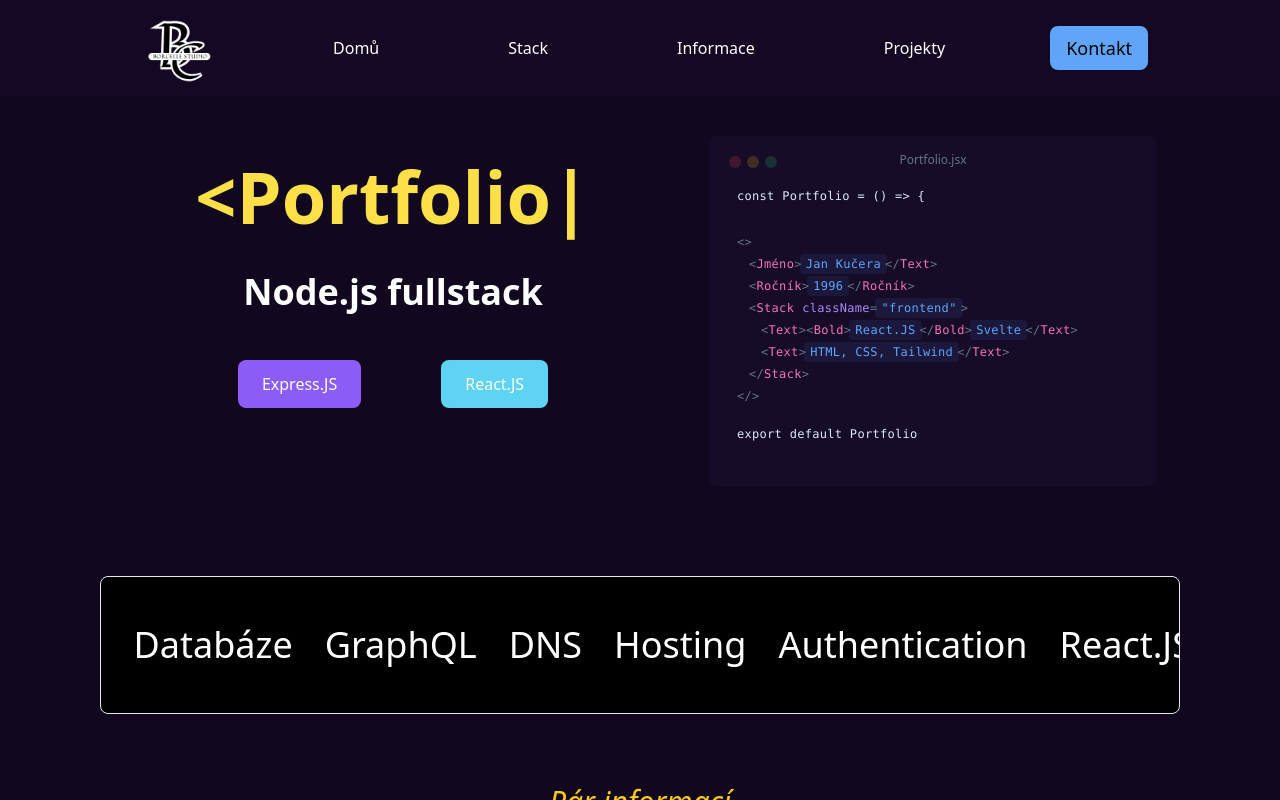
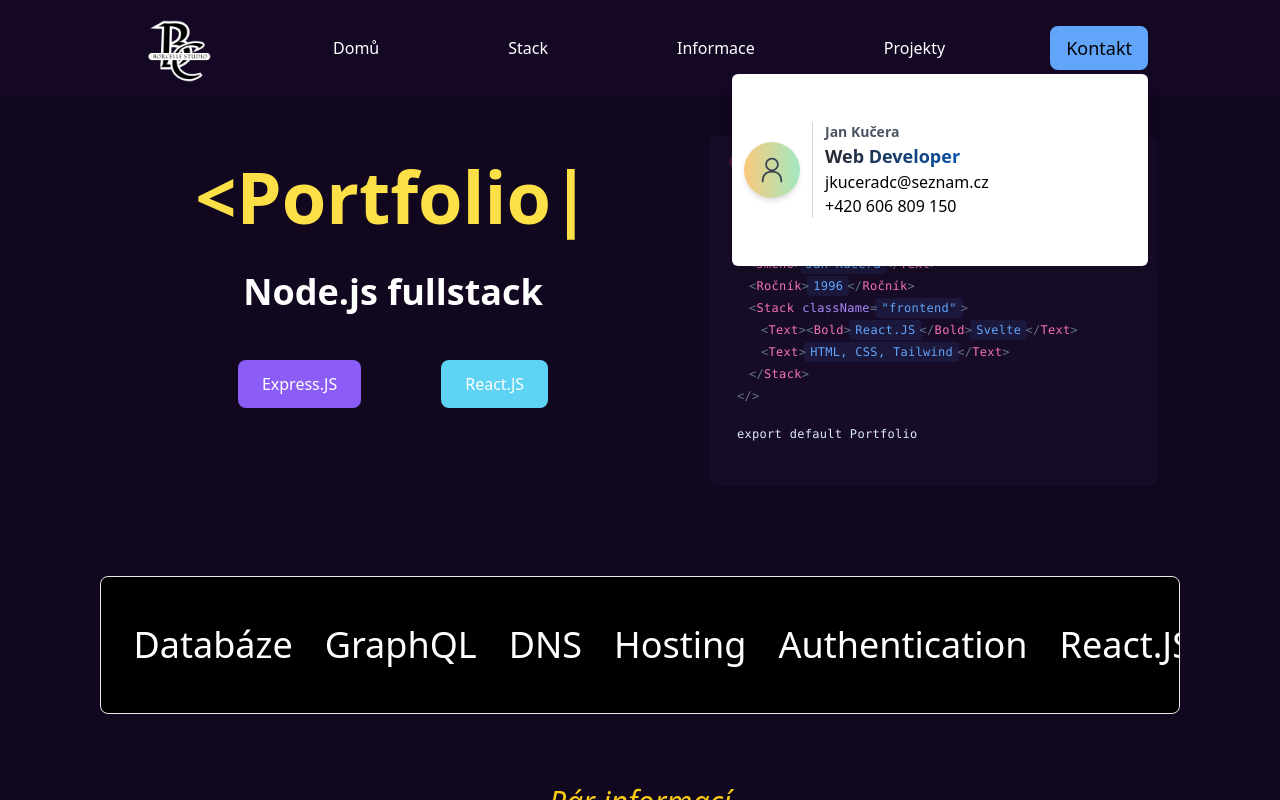
Before and after one commit to jkuce96/webportfolio, a React (Vite) app: page / in a window 1280 px wide. Both pictures are taken after a click on the button "Kontakt". Shown: the top 800 px of the page. Built offline with nearby package versions, Linux system fonts and the light colour scheme.

Commit message:
updated modals

```diff
--- a/src/App.jsx
+++ b/src/App.jsx
@@ -7,7 +7,7 @@ import Cards from "./components/Cards"
 import Footer from "./components/Footer"
 import Projects from "./components/Projects"
 import Crypto from "./components/Crypto"
-import { useState } from "react"
+import { useState, useEffect, useRef } from "react"
 import Cardcheck from "./components/Cardcheck"
 import Timecheck from "./components/Timecheck"
 import Randomcrypto from "./components/Randomcrypto"
@@ -19,6 +19,8 @@ const App = () => {
   const [time, setTime] = useState(false);
   const [randomCrypto, setRandomCrypto] = useState(false);
   const [weather, setWeather] = useState(false);
+
+
 
 
   return (
--- a/src/components/About.jsx
+++ b/src/components/About.jsx
@@ -1,7 +1,9 @@
 import React from 'react'
 
-const About = () => {
+const About = ({ setModal }) => {
+
   return (
+
     <div className="mx-auto w-fullů h-[16rem] flex justify-center bg-[#11071F] text-white pb-[25rem] pt-[6rem]">
         <div className="flex flex-row">
             <div className=" mt-[10rem] items-center flex flex-col justify-center">
@@ -10,7 +12,7 @@ const About = () => {
                 <div className="border-b-4 border-yellow-400 rounded-lg  w-[10rem]
                 "></div>
                 <p className="sm:w-[40rem] w-[20rem] text-center mt-5 text-2xl">Zaměřuji se primárně na vývoj <span className="text-yellow-400 font-bold">JavaScript</span> aplikací. Mezi můj základní stack patří Vanilla JS, CSS3, HTML5 a Tailwind. Věnuji se backendovému i frontendovému vývoji webových stránek skrze <span className="text-[#59BEDA] font-bold">React.JS</span> a <span className="text-purple-400 font-bold">Express.JS</span></p>
-            <button className="mt-[2rem] bg-yellow-400 active:bg-yellow-400 rounded-lg py-4 px-5 text-lg font-bold text-black hover:bg-yellow-500">Otevřít životopis</button>
+            <button  className="mt-[2rem] bg-yellow-400 active:bg-yellow-400 rounded-lg py-4 px-5 text-lg font-bold text-black hover:bg-yellow-500">Stáhnout životopis</button>
             </div>
         </div>
 
--- a/src/components/Navbar.jsx
+++ b/src/components/Navbar.jsx
@@ -1,7 +1,32 @@
-import React from 'react';
+import React, { useState, useEffect, useRef } from 'react';
 import Logo from "../assets/logo.png";
+import PersonalCard from "../elements/PersonalCard";
 
 const Navbar = () => {
+  const [card, setCard] = useState(false);
+  const menuRef = useRef();
+
+  const togglePersonalCard = () => {
+
+    setCard(prevCard => !prevCard);
+  }
+
+  const handleClickOutside = (event) => {
+    if (!menuRef.current.contains(event.target)) {
+      setCard(false);
+    }
+  };
+
+
+
+  useEffect(() => {
+    document.addEventListener("mousedown", handleClickOutside);
+
+    return () => {
+      document.removeEventListener("mousedown", handleClickOutside);
+    };
+  }, []);
+
   return (
     <nav className="w-full h-24 bg-[#150825]">
       <div className="flex justify-between items-center max-w-[1080px] mx-auto px-4 lg:px-8 h-full">
@@ -12,9 +37,12 @@ const Navbar = () => {
           <li className="text-white py-5 px-7 cursor-pointer">Informace</li>
           <li className="text-white py-5 px-7 cursor-pointer">Projekty</li>
         </ul>
-        <button className="text-lg bg-blue-400 py-2 px-4 rounded-lg">
+        <div ref={menuRef} className="relative">
+        <button onClick={togglePersonalCard}   className="text-lg bg-blue-400 py-2 px-4 rounded-lg relative">
           Kontakt
         </button>
+          {card && <PersonalCard/>}
+        </div>
       </div>
     </nav>
   );
--- a/src/components/Weathercard.jsx
+++ b/src/components/Weathercard.jsx
@@ -55,11 +55,12 @@ function Weathercard() {
              {loading ? (<Skeleton />) : weatherData ? (<div>
              {/* <h2 className="text-2xl font-bold text-center py-8"></h2> */}
 
-             <p className="text-center text-4xl font-bold">{weatherData.name}</p>
-            <div className="text-center font-medium">
-                <p className="py-2  mx-8 mt-8 ">Teplota: {weatherData.main.temp}°C </p>
-                <p className="py-2  mx-8">Vlhkost: {weatherData.main.humidity} %</p>
-                <p className="py-2  mx-8">Tlak: {weatherData.main.pressure} hPa</p>
+             <p className="text-center text-4xl font-bold w-1/3 pb-4 border-b-4 border-yellow-500 items-center mx-auto">{weatherData.name}</p>
+
+            <div className="text-center text-4xl font-medium">
+                <p className="py-2  mx-8 mt-8 ">Teplota: <span className="text-green-400">{weatherData.main.temp} °C</span> </p>
+                <p className="py-2  mx-8">Vlhkost: <span className="text-red-300">{weatherData.main.humidity} %</span></p>
+                <p className="py-2  mx-8">Tlak: <span className="text-blue-300">{weatherData.main.pressure} hPa</span></p>
             </div>
             </div>) : (<div>
              <p className="text-center text-4xl font-bold">Zadej město:</p>
--- /dev/null
+++ b/src/elements/PersonalCard.jsx
@@ -0,0 +1,44 @@
+import React from 'react'
+import Westie from "../assets/westie3.png"
+
+
+const PersonalCard = (  ) => {
+
+
+  return (
+    <div className="card  absolute top-[3rem] z-50 right-0 cursor-auto">
+
+    <div className="flex items-center p-3 w-[20rem] h-[8rem] sm:w-[26rem] sm:h-[12rem] bg-white rounded-md shadow-lg">
+  <section className="flex justify-center items-center w-14 h-14 rounded-full shadow-md bg-gradient-to-r from-[#F9C97C] to-[#A2E9C1] hover:from-[#C9A9E9] hover:to-[#7EE7FC] hover:cursor-pointer hover:scale-110 duration-300">
+    <svg viewBox="0 0 15 15" className="w-7 fill-gray-700">
+
+
+      <path d="M7.5 0.875C5.49797 0.875 3.875 2.49797 3.875 4.5C3.875 6.15288 4.98124 7.54738 6.49373 7.98351C5.2997 8.12901 4.27557 8.55134 3.50407 9.31167C2.52216 10.2794 2.02502 11.72 2.02502 13.5999C2.02502 13.8623 2.23769 14.0749 2.50002 14.0749C2.76236 14.0749 2.97502 13.8623 2.97502 13.5999C2.97502 11.8799 3.42786 10.7206 4.17091 9.9883C4.91536 9.25463 6.02674 8.87499 7.49995 8.87499C8.97317 8.87499 10.0846 9.25463 10.8291 9.98831C11.5721 10.7206 12.025 11.8799 12.025 13.5999C12.025 13.8623 12.2376 14.0749 12.5 14.0749C12.7623 14.075 12.975 13.8623 12.975 13.6C12.975 11.72 12.4778 10.2794 11.4959 9.31166C10.7244 8.55135 9.70025 8.12903 8.50625 7.98352C10.0187 7.5474 11.125 6.15289 11.125 4.5C11.125 2.49797 9.50203 0.875 7.5 0.875ZM4.825 4.5C4.825 3.02264 6.02264 1.825 7.5 1.825C8.97736 1.825 10.175 3.02264 10.175 4.5C10.175 5.97736 8.97736 7.175 7.5 7.175C6.02264 7.175 4.825 5.97736 4.825 4.5Z">
+      </path>
+
+    </svg>
+  </section>
+
+  <section className="block border-l border-gray-300 m-3">
+    <div className="pl-3">
+      <h3 className="text-gray-600 font-semibold text-sm">Jan Kučera</h3>
+      <h3 className="bg-clip-text text-transparent bg-gradient-to-l from-[#005BC4] to-[#27272A] text-lg font-bold">Web
+        Developer</h3>
+    </div>
+    <div className="flex gap-3 pl-3 flex-col">
+      <p>jkuceradc@seznam.cz <br /> +420 606 809 150</p>
+
+    {/* <a href="https://github.com/jkuce96" target="_blank" rel="noopener noreferrer">
+  <svg stroke="currentColor" viewBox="0 0 24 24" className="w-4 hover:scale-125 duration-200 hover:cursor-pointer fill-white stroke-2">
+    <path d="M9 19c-5 1.5-5-2.5-7-3m14 6v-3.87a3.37 3.37 0 0 0-.94-2.61c3.14-.35 6.44-1.54 6.44-7A5.44 5.44 0 0 0 20 4.77 5.07 5.07 0 0 0 19.91 1S18.73.65 16 2.48a13.38 13.38 0 0 0-7 0C6.27.65 5.09 1 5.09 1A5.07 5.07 0 0 0 5 4.77a5.44 5.44 0 0 0-1.5 3.78c0 5.42 3.3 6.61 6.44 7A3.37 3.37 0 0 0 9 18.13V22">
+    </path>
+  </svg>
+</a> */}
+    </div>
+  </section>
+</div>
+</div>
+  )
+}
+
+export default PersonalCard
```
Also changed, not shown: src/components/CVModal.jsx (added, +38 -0 lines).
